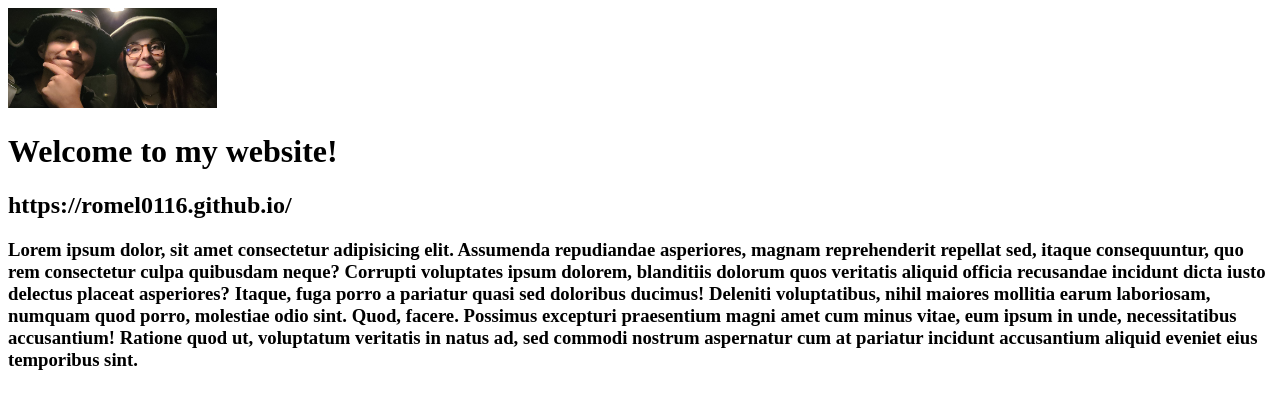
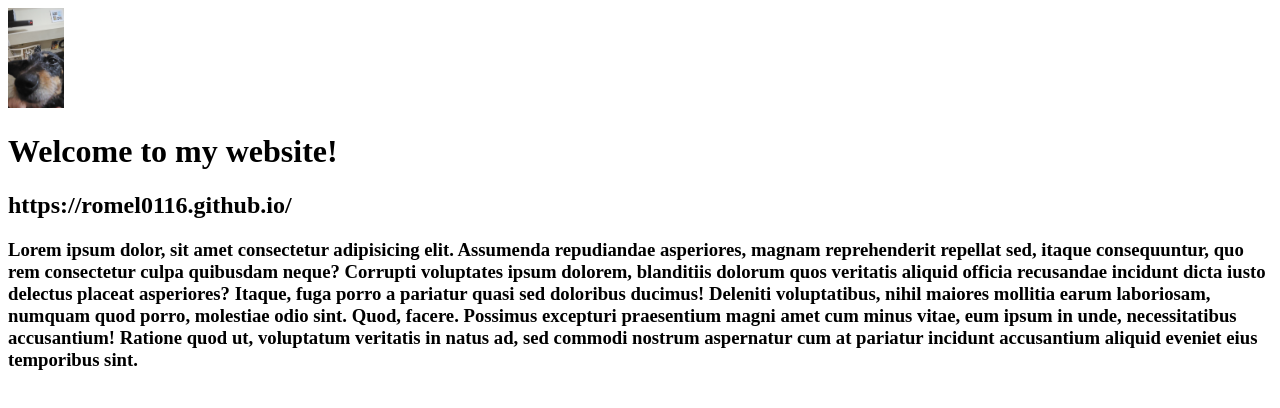
Before and after one commit to Romel0116/Romel0116.github.io, a plain HTML site: page index.html in a window 1280 px wide. Drawn offline with Linux system fonts and the light colour scheme.

Commit message:
Update index.html
e

```diff
--- a/index.html
+++ b/index.html
@@ -9,7 +9,7 @@
 </head>
 <body>
     <header>
-        <img src="images/Romel & Kenz.jpg" alt="My picture" height="100">
+        <img src="images/Pepper.jpg" alt="My picture" height="100">
     </header>
     <main>
         <h1>Welcome to my website!</h1>
```
